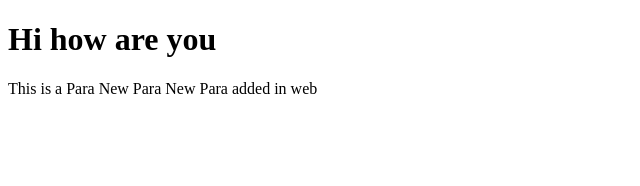
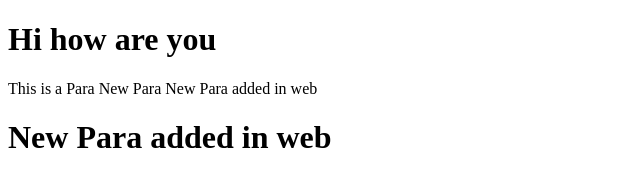
Before and after one commit to nikhil95malempati/myproject, a plain HTML site: page index.html in a window 1280 px wide. Shown: the whole page, without its empty margins (0-640 px from the left). Drawn offline with Linux system fonts and the light colour scheme.

Commit message:
New header added in index

```diff
--- a/index.html
+++ b/index.html
@@ -11,6 +11,7 @@
     <p1>This is a Para</p1>
     <p1>New Para</p1>
     <p1>New Para added in web</p1>
+    <h1>New Para added in web</h1>
 
 
 </body>
```
